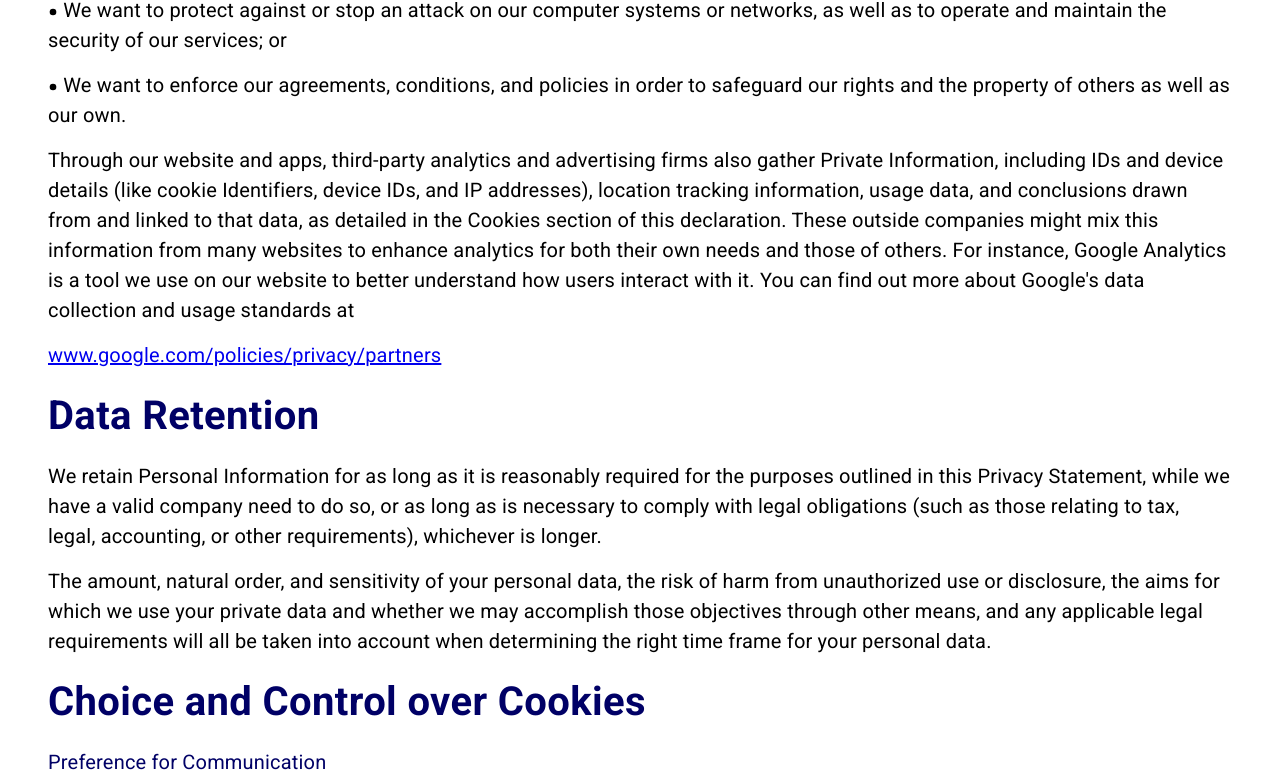
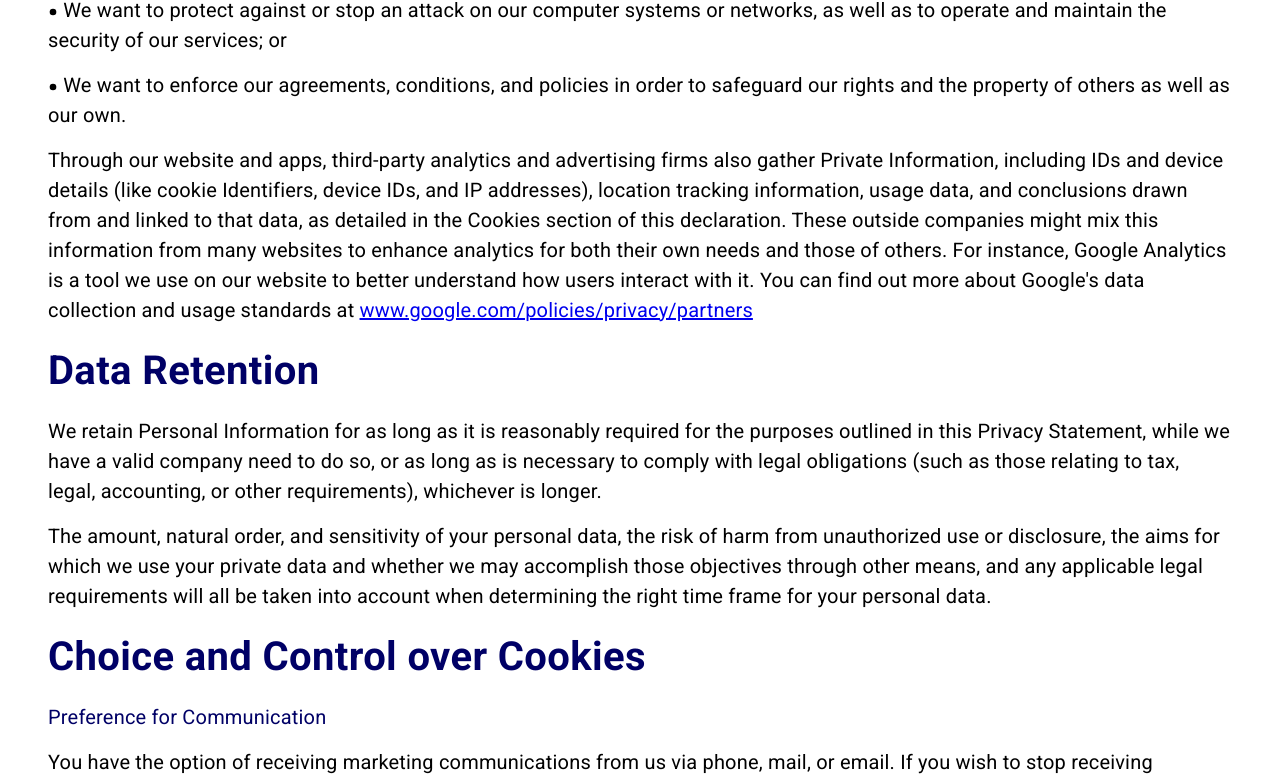
Before and after one commit to Vikas-aahan/biomiid-test, a React (Create React App) app: page /privacy-policy in a window 1280 px wide. Shown: the part 5990-6771 px from the top of the page. Built offline with nearby package versions, Linux system fonts and the light colour scheme; a web font is replaced by a local one; what clientjs would draw is missing.

Commit message:
Your commit message here

```diff
--- a/src/page/privacy-policy.js
+++ b/src/page/privacy-policy.js
@@ -272,13 +272,13 @@ export default function PrivacyPolicy() {
      <FiberManualRecordIcon sx={{fontSize:"10px"}}/> {lang === "en"?ten.section5_content1_label6_text_3:Ren.section5_content1_label6_text_3}
      </Typography>
      <Typography className={Style.paragraph}>
-        {lang === "en"?ten.section5_content2:Ren.section5_content2}
+        {lang === "en"?ten.section5_content2:Ren.section5_content2} <Link to="www.google.com/policies/privacy/partners">
+
+        {lang === "en"?ten.section5_content2_googlelink:Ren.section5_content2_googlelink}
+
+     </Link>
      </Typography>
-     <Link to="www.google.com/policies/privacy/partners">
-      <Typography className={Style.paragraph}>
-        {lang === "en"?ten.section5_content2_googlelink:Ren.section5_content2_googlelink}
-     </Typography>
-     </Link>
+
 
 
 
```
